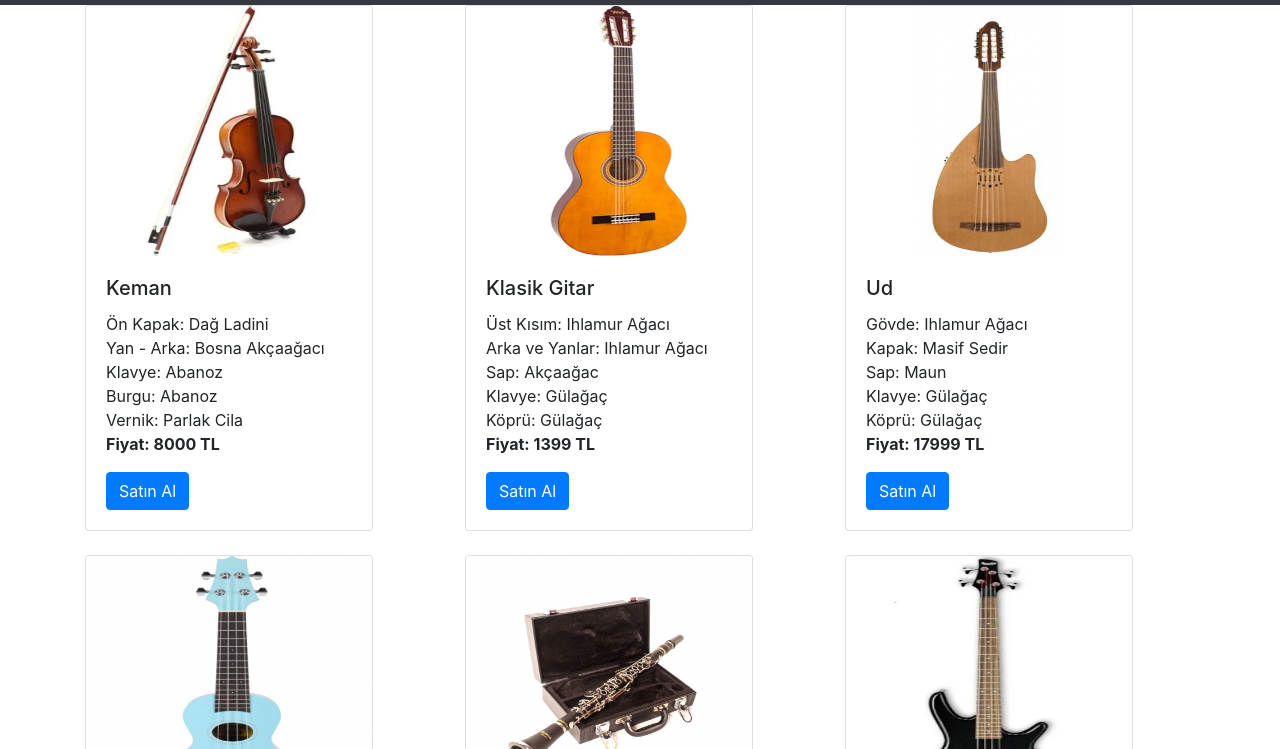
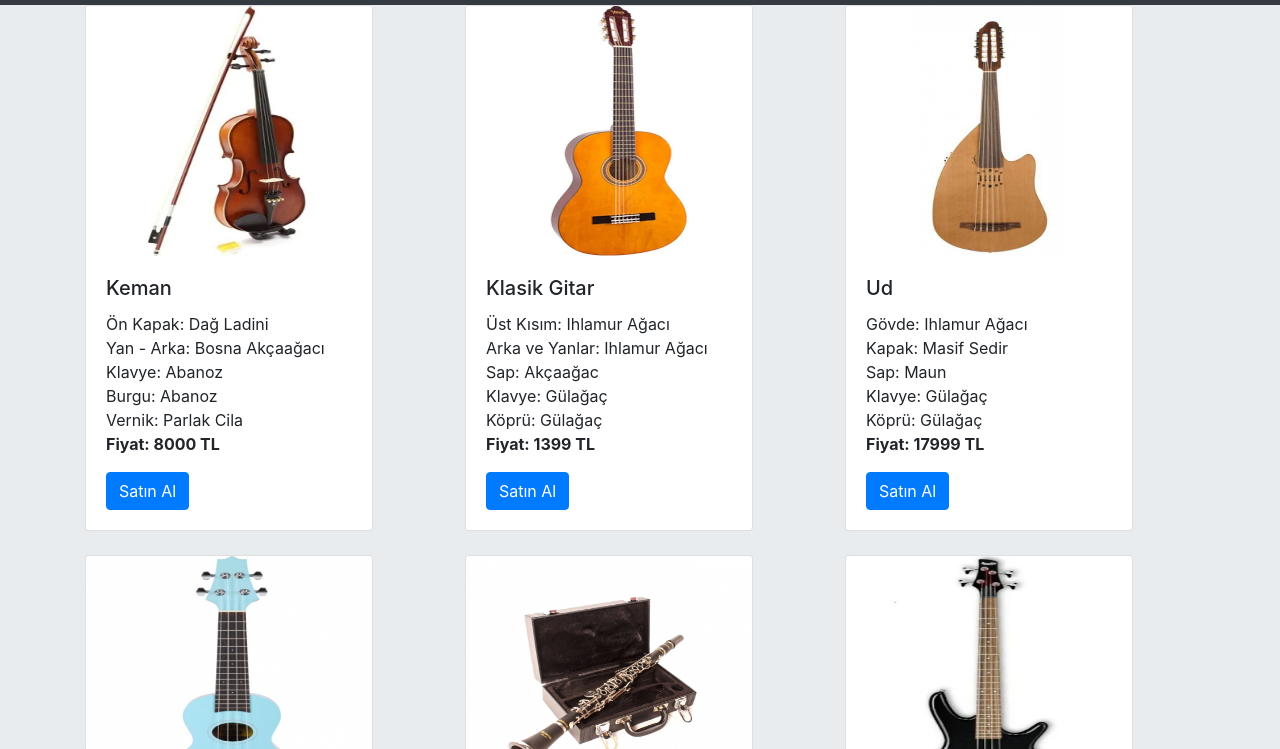
Before and after one commit to mrtmzlm/Bootstrap-Odev1, a plain HTML site: page store.html in a window 1280 px wide. Shown: the part 51-800 px from the top of the page. Drawn offline with nearby package versions, Linux system fonts and the light colour scheme.

Commit message:
Arkaplan rengi degistirildi

```diff
--- a/index.css
+++ b/index.css
@@ -16,7 +16,9 @@ footer{
 
 }
 
-
+body{
+  background-color: #E9ECEF;
+}
 
 #konum{
   position: relative;
--- a/store.html
+++ b/store.html
@@ -10,6 +10,11 @@
     <!-- <link rel="stylesheet" href="index.css"> -->
     <title>Mağaza | MusicEND!</title>
   </head>
+  <style>
+    body{
+  background-color: #E9ECEF;
+}
+  </style>
   <body>
 
     <!-- NAVMENU START -->
```
Also changed, not shown: about.html (+5 -0 lines), contact.html (+5 -0 lines).
